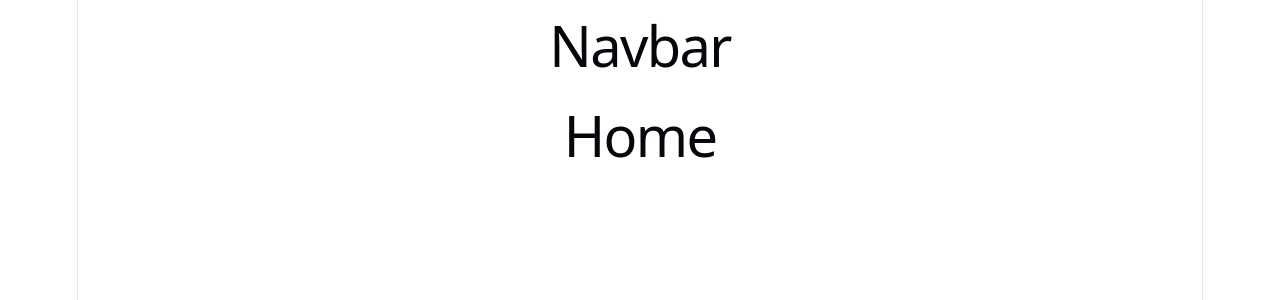
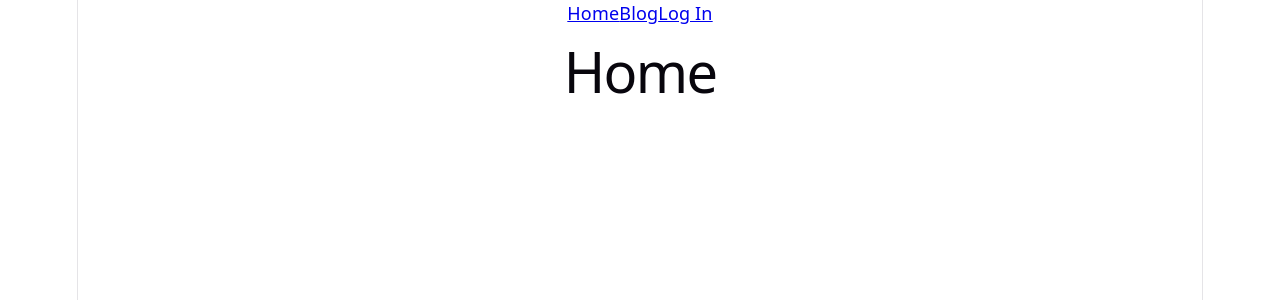
Before and after one commit to mercytv932/Router_VLOG_APP, a React (Vite) app: page / in a window 1280 px wide. Shown: the top 300 px of the page. Built offline with nearby package versions, Linux system fonts and the light colour scheme.

Commit message:
login done

```diff
--- a/src/components/NavBar.tsx
+++ b/src/components/NavBar.tsx
@@ -1,8 +1,22 @@
+import { Link } from "react-router-dom";
+import { useAuth } from "../contexts/AuthContext";
+
 function NavBar() {
+  const { isAuthenticated, logout } = useAuth();
   return (
-    <div>
-      <h1>Navbar</h1>
-    </div>
+    <nav>
+      <Link to="/">Home</Link>
+      <Link to="/blog">Blog</Link>
+
+      {isAuthenticated ? (
+        <>
+          <Link to="/admin">Admin</Link>
+          <button onClick={logout}>Log Out</button>
+        </>
+      ) : (
+        <Link to="/login">Log In</Link>
+      )}
+    </nav>
   );
 }
 
```
